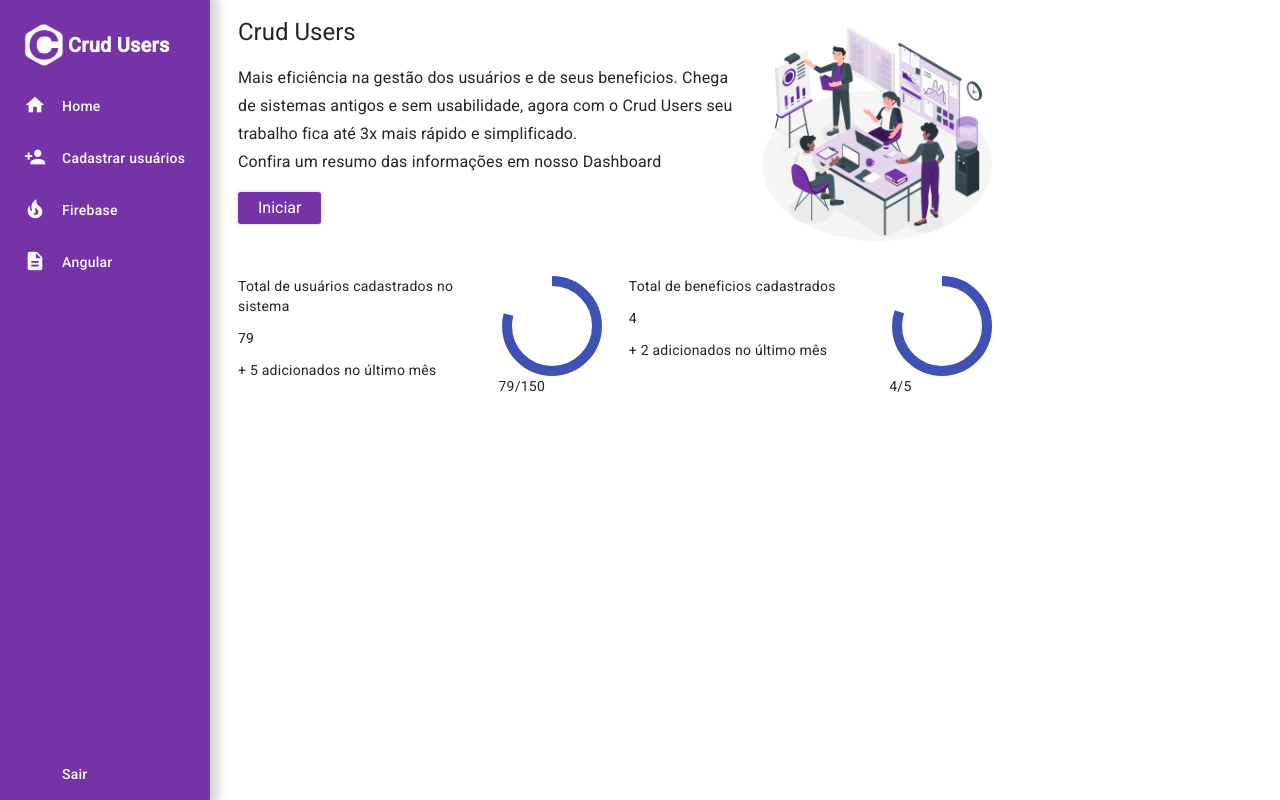
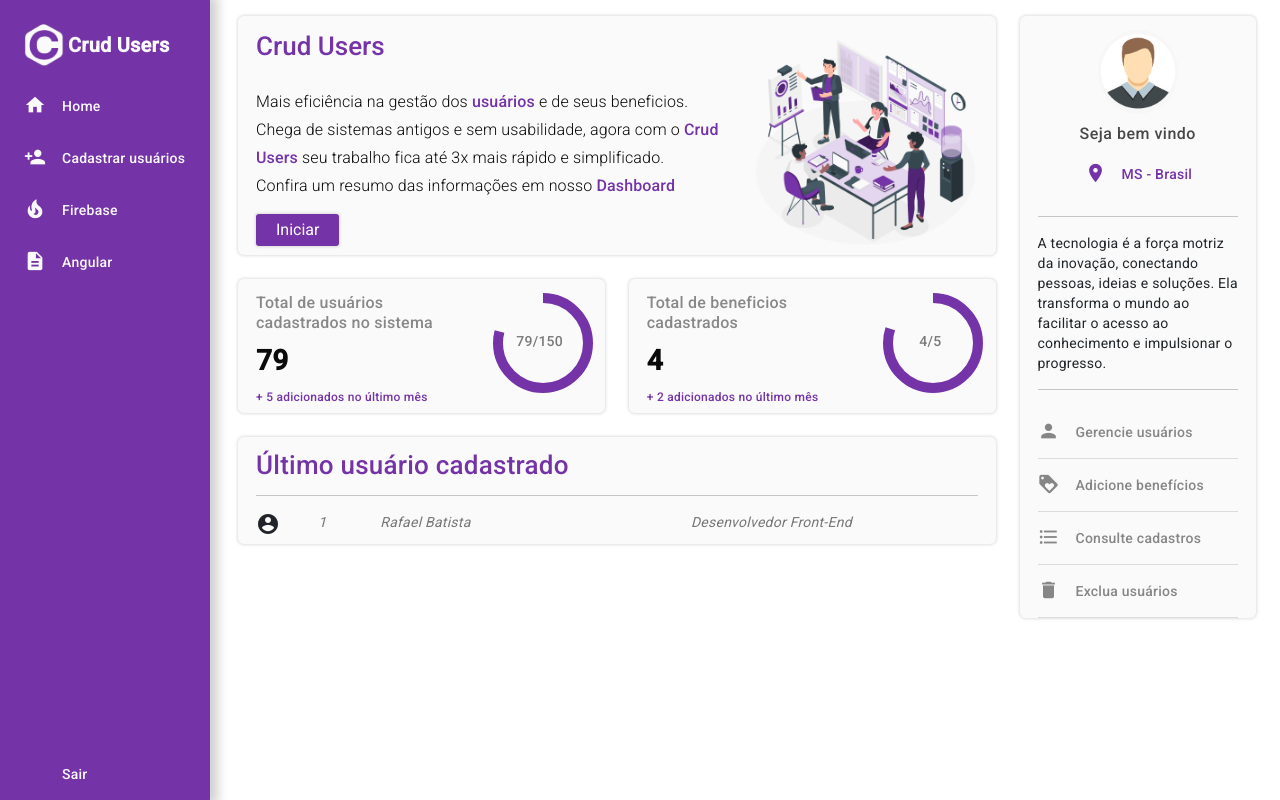
Before and after one commit to rafa913/CRUD-Usuarios-Angular, an Angular app: page /home in a window 1280 px wide. Built offline with nearby package versions, Linux system fonts and the light colour scheme.

Commit message:
estilização home-component

```diff
--- a/src/app/pages/home/home.component.html
+++ b/src/app/pages/home/home.component.html
@@ -7,67 +7,115 @@
         <div class="row">
           <div class="col-12 col-md-8">
             <h1 class="titulo">Crud Users</h1>
-             <h3 class="subtitulo">Mais eficiência na gestão dos <span>usuários</span> e de seus beneficios.
-             Chega de sistemas antigos e sem usabilidade, agora com o <span>Crud Users</span> seu trabalho fica
-             até 3x mais rápido e simplificado.<br>
-             Confira um resumo das informações em nosso <span>Dashboard</span></h3>
+            <h3 class="subtitulo">
+              Mais eficiência na gestão dos <span>usuários</span> e de seus
+              beneficios. Chega de sistemas antigos e sem usabilidade, agora com
+              o <span>Crud Users</span> seu trabalho fica até 3x mais rápido e
+              simplificado.<br />
+              Confira um resumo das informações em nosso <span>Dashboard</span>
+            </h3>
 
-             <app-button textButton="Iniciar" routerLink="/usuarios"></app-button>
+            <app-button
+              textButton="Iniciar"
+              routerLink="/usuarios"
+            ></app-button>
           </div>
           <div class="col-12 col-md-4">
-                <img src="../../../assets/dashboard.png " width="100%" alt=" dashboard">
+            <img
+              src="../../../assets/dashboard.png "
+              width="100%"
+              alt=" dashboard"
+            />
           </div>
         </div>
       </div>
 
+      <!-- PARTE DE BAIXO DA TELA -->
       <div class="row mt-4">
-
-         <!--CARD ESQUERDA-->
+        <!--CARD-SPINNER-ESQUERDA-->
         <div class="col-6">
           <div class="card-info">
             <div class="row">
               <div class="col-8">
-                    <p class="texto-card">Total de usuários cadastrados no sistema</p>
+                <p class="texto-card">
+                  Total de usuários cadastrados no sistema
+                </p>
                 <p class="numero-card">79</p>
-                    <p class="destaque-card"> + 5 adicionados no último mês</p>
+                <p class="destaque-card">+ 5 adicionados no último mês</p>
               </div>
               <div class="col-4">
-                    <mat-progress-spinner class="example-margin mx-auto color-spinner" mode="determinate"
-                    value="79"></mat-progress-spinner>
+                <mat-progress-spinner
+                  class="example-margin mx-auto color-spinner"
+                  mode="determinate"
+                  value="79"
+                ></mat-progress-spinner>
                 <p class="info-spinner">79/150</p>
               </div>
             </div>
           </div>
         </div>
 
-         <!--CARD DIREITA-->
+        <!--CARD-SPINNER-DIREITA-->
         <div class="col-6">
           <div class="card-info">
             <div class="row">
               <div class="col-8">
                 <p class="texto-card">Total de beneficios cadastrados</p>
                 <p class="numero-card">4</p>
-                    <p class="destaque-card"> + 2 adicionados no último mês</p>
+                <p class="destaque-card">+ 2 adicionados no último mês</p>
               </div>
               <div class="col-4">
-                    <mat-progress-spinner class="example-margin mx-auto color-spinner" mode="determinate"
-                    value="80"></mat-progress-spinner>
+                <mat-progress-spinner
+                  class="example-margin mx-auto color-spinner"
+                  mode="determinate"
+                  value="80"
+                ></mat-progress-spinner>
                 <p class="info-spinner">4/5</p>
               </div>
             </div>
           </div>
         </div>
 
-     </div>
+        <!-- CARD USUÁRIO CADASTRADO -->
+        <div class="col-12 mt-4">
+          <div class="card-info">
+            <h3 class="titulo">Último usuário cadastrado</h3>
 
+            <hr class="hr" />
 
-
-
-
-
-
-
-
+            <div class="row">
+              <div class="col-1"><mat-icon>account_circle</mat-icon></div>
+              <div class="col-1"><p class="texto-p">1</p></div>
+              <div class="col"><p class="texto-p">Rafael Batista</p></div>
+              <div class="col">
+                <p class="texto-p">Desenvolvedor Front-End</p>
               </div>
             </div>
           </div>
+        </div>
+      </div>
+    </div>
+
+    <!-- LADO DIREITO DA TELA-->
+    <div class="col-12 col-lg-3">
+      <div class="card-info">
+        <div class="container-perfil">
+            <img src="../../../assets/img-perfil.png" alt="imagem de perfil" class="img-perfil" width="90px">
+            <h4>Seja bem vindo</h4>
+            <h5>{{ UserName}}</h5>
+            <li><mat-icon>location_on</mat-icon> MS - Brasil</li>
+        </div>
+
+        <hr class="hr">
+        <p class="text-p">A tecnologia é a força motriz da inovação, conectando pessoas, ideias e soluções.
+        Ela transforma o mundo ao facilitar o acesso ao conhecimento e impulsionar o progresso.</p>
+        <hr class="hr">
+
+        <li> <mat-icon> person </mat-icon>Gerencie usuários </li>
+        <li> <mat-icon> loyalty </mat-icon>Adicione benefícios</li>
+        <li> <mat-icon> format_list_bulleted </mat-icon>Consulte cadastros </li>
+        <li> <mat-icon> delete </mat-icon>Exclua usuários </li>
+      </div>
+    </div>
+  </div>
+</div>
--- a/src/app/pages/home/home.component.scss
+++ b/src/app/pages/home/home.component.scss
@@ -0,0 +1,110 @@
+.card-info {
+  background: #fafafa;
+  padding: 14px 18px 0px 18px;
+  border-radius: 6px;
+  box-shadow: 0px 0px 3px 1px #0a0a0a20;
+}
+
+.titulo {
+  font-size: 26px;
+  font-weight: 500;
+  padding: 0;
+  margin: 0 !important;
+  color: var(--primary-color);
+}
+
+.subtitulo {
+  font-size: 16px;
+  font-weight: 300;
+  margin: 0;
+  padding: 26px 0px 14px 0px;
+  color: var(--gray-color);
+  span {
+    color: var(--primary-color);
+    font-weight: 500;
+  }
+}
+
+//card-spinner
+
+.texto-card {
+  font-size: 16px;
+  font-weight: 500;
+  color: #888;
+  margin-bottom: 18px;
+}
+
+.numero-card {
+  font-size: 28px;
+  font-weight: bold;
+  color: #0a0a0a;
+  margin-bottom: 16px;
+}
+
+.destaque-card {
+  font-size: 12px;
+  font-weight: 500;
+  color: var(--primary-color);
+  margin-bottom: 0;
+}
+
+.info-spinner {
+  font-size: 14px;
+  font-weight: 500;
+  color: #797979;
+  text-align: center;
+  position: relative;
+  top: -62px;
+  margin: 0 auto;
+}
+
+//LADO DIREITO
+
+li {
+  font-size: 14px;
+  font-weight: 500;
+  color: #868686;
+  padding: 14px 0;
+  margin: 0;
+  display: flex;
+  align-items: center;
+  border-bottom: 1px solid #dbdbdb;
+  mat-icon {
+    margin-right: 14px;
+    font-size: 22px;
+  }
+}
+
+.img-perfil {
+  border-radius: 50%;
+  width: 40%;
+}
+
+.container-perfil {
+  width: 100%;
+  text-align: center;
+  h4 {
+    font-size: 16px;
+    color: #474747;
+    font-weight: 500;
+    margin: 8px 0px 0px 0px;
+  }
+  h5 {
+    font-size: 14px;
+    color: #6d6d6d;
+    font-weight: 400;
+    margin: 2px 0px 0px 0px;
+  }
+
+  li {
+    justify-content: center;
+    color: var(--primary-color);
+    border: none;
+  }
+}
+
+.texto-p {
+  font-size: 14px;
+  font-style: italic;
+  color: #767676;
+}
--- a/src/app/pages/home/home.component.ts
+++ b/src/app/pages/home/home.component.ts
@@ -7,4 +7,10 @@
 })
 export class HomeComponent {
 
+  UserName:string | null;
+
+  ngOnInit() {
+    this.UserName = sessionStorage.getItem('User')
+  }
+
 }
--- a/src/styles.scss
+++ b/src/styles.scss
@@ -14,3 +14,9 @@
 .C-gray{color: var(--gray-color) ;}
 
 .hover:hover{cursor: pointer;}
+
+.mat-mdc-progress-spinner .mdc-circular-progress__determinate-circle, .mat-mdc-progress-spinner .mdc-circular-progress__indeterminate-circle-graphic{
+
+ stroke: var(--primary-color) !important;
+
+}
```
Also changed, not shown: src/assets/img-perfil.png (added). Lines whose indentation alone changed are shown as unchanged.
